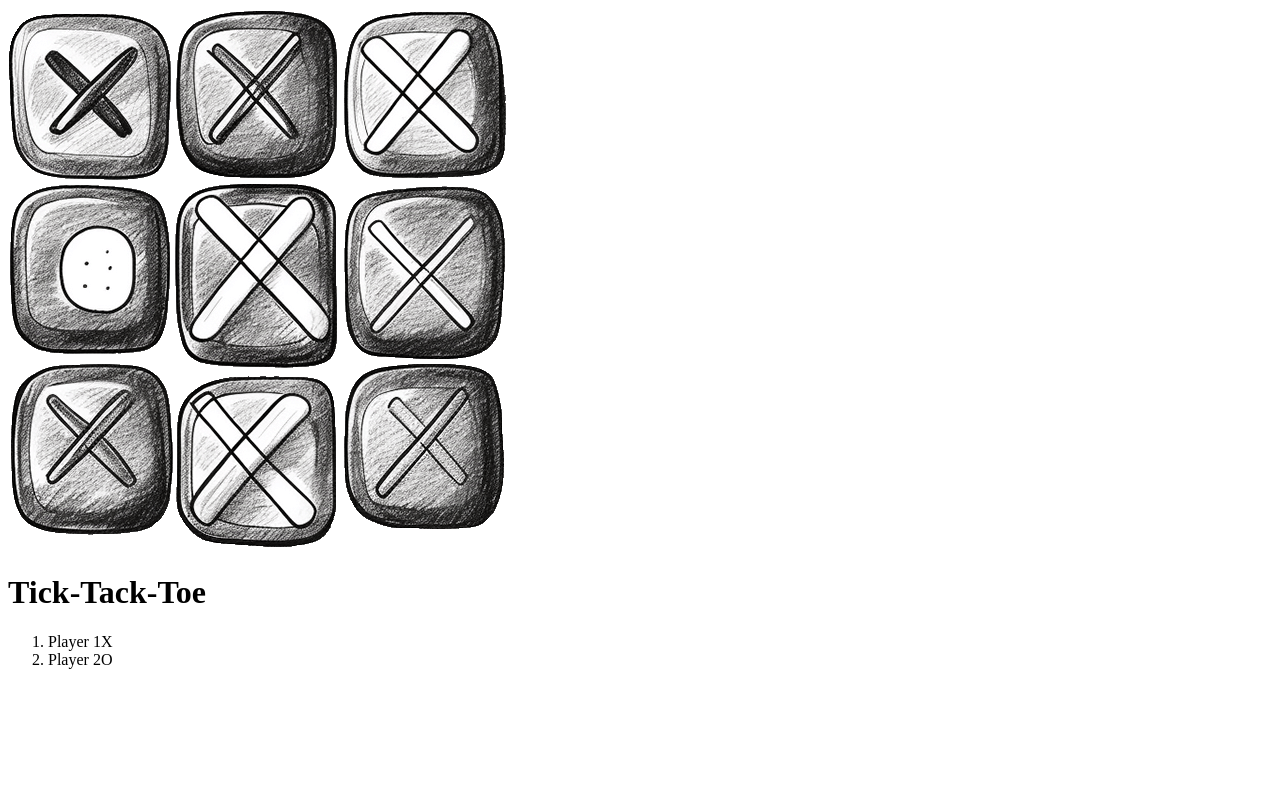
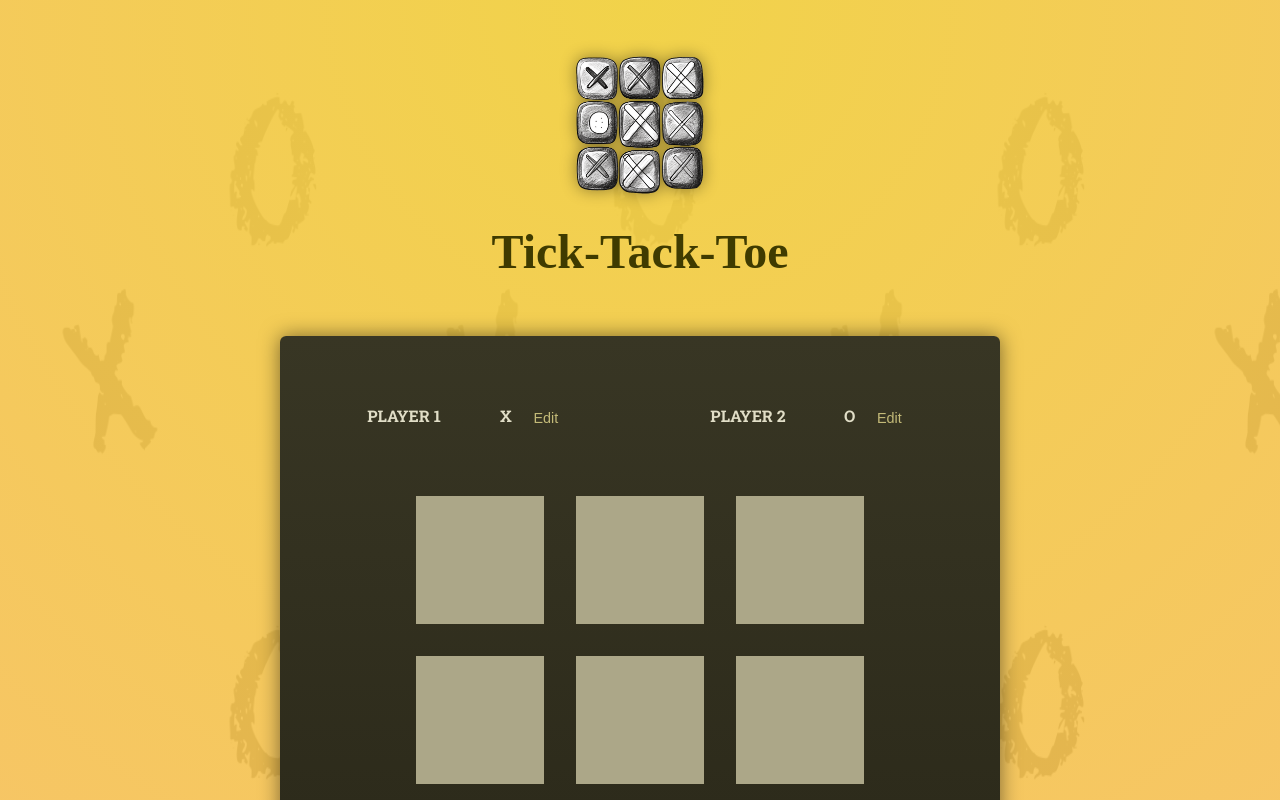
Before and after one commit to viveksinghal1/tick-tack-toe-react-udemy-academind, a React (Create React App) app: page / in a window 1280 px wide. Shown: the top 800 px of the page. Built offline with nearby package versions, Linux system fonts and the light colour scheme; a web font is replaced by a local one.

Commit message:
Feat: Player and Gameboard components

```diff
--- a/src/App.jsx
+++ b/src/App.jsx
@@ -1,19 +1,16 @@
 import "./styles.css";
+import Player from "./components/Player";
+import GameBoard from "./components/GameBoard";
 
 export default function App() {
   return (
     <main>
       <div id="game-container">
-        <ol id="players">
-          <li>
-            <span className="player-name">Player 1</span>
-            <span className="player-symbol">X</span>
-          </li>
-          <li>
-            <span className="player-name">Player 2</span>
-            <span className="player-symbol">O</span>
-          </li>
+        <ol id="players" className="highlight-players">
+          <Player initialName="Player 1" symbol="X" />
+          <Player initialName="Player 2" symbol="O" />
         </ol>
+        <GameBoard />
       </div>
     </main>
   );
--- /dev/null
+++ b/src/components/GameBoard.jsx
@@ -0,0 +1,39 @@
+import { useState } from "react";
+
+const initialGameBoard = [
+  [null, null, null],
+  [null, null, null],
+  [null, null, null],
+];
+
+export default function GameBoard() {
+  const [gameBoard, setGameBoard] = useState(initialGameBoard);
+
+  const handleSelectSquare = (rowIndex, colIndex) => {
+    console.log("alert");
+    setGameBoard((prevBoard) => {
+      const updatedBoard = [...prevBoard.map((innerBoard) => [...innerBoard])];
+      updatedBoard[rowIndex][colIndex] = "X";
+      return updatedBoard;
+    });
+  };
+
+  return (
+    <ol id="game-board">
+      {gameBoard.map((row, rowIndex) => (
+        <li key={rowIndex}>
+          <ol>
+            {row.map((col, colIndex) => (
+              <button
+                key={colIndex}
+                onClick={() => handleSelectSquare(rowIndex, colIndex)}
+              >
+                {col}
+              </button>
+            ))}
+          </ol>
+        </li>
+      ))}
+    </ol>
+  );
+}
--- /dev/null
+++ b/src/components/Player.jsx
@@ -0,0 +1,39 @@
+import { useState } from "react";
+
+export default function Player({ initialName, symbol }) {
+  const [isEditing, setIsEditing] = useState(false);
+  const [playerName, setPlayerName] = useState(initialName);
+
+  const handleEditClick = () => {
+    setIsEditing((editing) => !editing);
+  };
+
+  const handlePlayerNameChange = (e) => {
+    setPlayerName(e.target.value);
+  };
+
+  let playerNameField = <span className="player-name">{playerName}</span>;
+  let btnCaption = "Edit";
+
+  if (isEditing) {
+    playerNameField = (
+      <input
+        type="text"
+        onChange={handlePlayerNameChange}
+        value={playerName}
+        required
+      />
+    );
+    btnCaption = "Save";
+  }
+
+  return (
+    <li>
+      <span className="player">
+        {playerNameField}
+        <span className="player-symbol">{symbol}</span>
+      </span>
+      <button onClick={handleEditClick}>{btnCaption}</button>
+    </li>
+  );
+}
--- a/src/index.css
+++ b/src/index.css
@@ -23,9 +23,12 @@ body {
       rgba(241, 210, 70, 0.98),
       rgba(250, 176, 103, 0.87)
     ),
-    url("bg-pattern-dark.png");
+    url("../public/bg-pattern-dark.png");
   background-repeat: repeat;
-  background-size: 100% 100%, 30% 30%, 100% 100%;
+  background-size:
+    100% 100%,
+    30% 30%,
+    100% 100%;
   min-height: 110rem;
 }
 
@@ -228,7 +231,9 @@ ol {
   padding: 0.5rem 1rem;
   border-radius: 4px;
   cursor: pointer;
-  transition: all 0.2s, color 0.2s;
+  transition:
+    all 0.2s,
+    color 0.2s;
   box-shadow: 0 0 8px rgba(255, 187, 0, 0.4);
 }
 
--- a/src/styles.css
+++ b/src/styles.css
@@ -1,6 +1,6 @@
+@import "./index.css";
+
 .App {
   font-family: sans-serif;
   text-align: center;
 }
-
-@import "./index.css";
```
Also changed, not shown: 1 other file (tests, documents, lock files or other folders).
